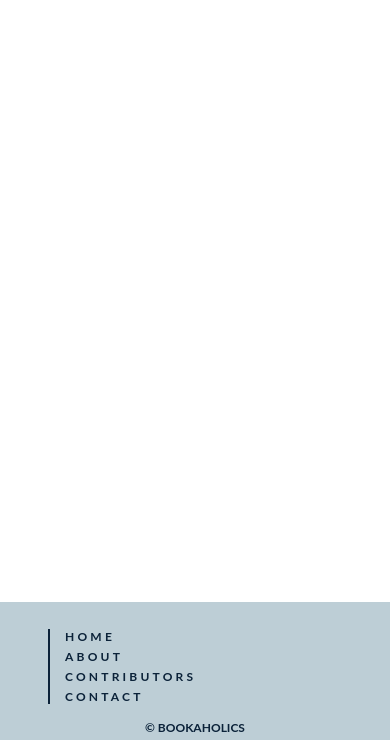
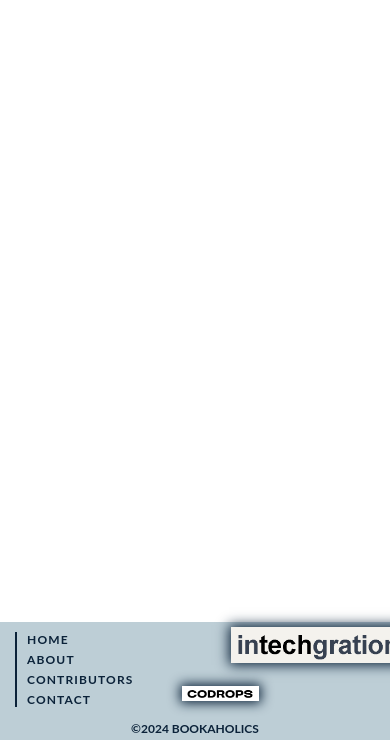
Before and after one commit to In-tech-gration-Cohort-0x02/Bookaholics, a plain HTML site: page index.html in a window 390 px wide. Shown: the part 104-844 px from the top of the page. Drawn offline with Linux system fonts and the light colour scheme; files that its build step writes are made by us from their sources.

Commit message:
modified the whole footer part

```diff
--- a/css/styles/style.css
+++ b/css/styles/style.css
@@ -8,37 +8,47 @@
 	font-weight: normal;
 	font-style: normal;
 }
-
-.footer-container {
+.footer-container{
     background-color: #bdced6;
     color: #0b2239;
     padding:0;
     margin:0;
-    box-sizing: border-box;
     position: fixed;
     left: 0;
     bottom: 0;
     width: 100%;
     font-family: 'Lato', Arial, sans-serif;
 }
-.footer-container-1{
-    justify-content: space-between;
+#footer-main-section{
     display: flex;
-    padding: 0.1rem 3rem;
 }
-
+#footer-section1{
+    flex: 0.5;
+}
+#footer-section2{
+    flex: 3;
+    display: flex;
+    justify-content:space-around
+}
+#footer-section3{
+    display: flex;
+    justify-content: center;
+}
+#footer-links{
+    margin-top: 10px;
+    margin-left: 45px;
+}
 #footer-links ul{
     list-style: none;
     text-transform: uppercase;
     border-left: 2px solid #0b2239;
-    padding-left: 15px;
-    margin-top: 25px;
+    padding-left: 10px;
     letter-spacing: 0.2rem;
-
+    margin-left: 20px;
 }
 #footer-links ul li{
-        padding-bottom: 5px;
-        font-weight: 700;
+    padding-bottom: 5px;
+    font-weight: 700;
 }
 #footer-links ul li:last-child {
     padding-bottom: 0;
@@ -47,18 +57,83 @@
     color: #efeff0;
     cursor: pointer;
 }
+.footer-box{
+    margin-top: 20px;
+    width: 350px;
+    height: 70px;
+    padding: 0.1rem 3rem;
+    /* outline:5px solid rgb(135, 19, 43); */
+    text-align: center;
+}
+.footer-box img{
+    max-width: 100%;
+    height: auto;
+    margin: 0 auto;
+    box-shadow: 0 0 12px 2px #0b2239;
+}
+.footer-box img:hover{
+    transform: scale(1.1);
+    display: inline-block;
+}
+#img-cordrop {
+    width: 100%;
+    height: auto;
+    margin: 0 auto;
+    box-shadow: 0 0 12px 2px #0b2239;
+}
+.footer-box a{
+    color: #0b2239;
+    font-size: 15px;
+    list-style: none;
+    text-transform: uppercase;
+    font-weight: 700;
+    \font-weight: 700;
+}
 #footer-copyright {
     color: #0b2239;
     font-weight: 700;
     text-align: center;
     padding-top: 2px;
-    padding-bottom: 0.5px;
-    margin-bottom: 5px;
+    padding: 2px;
+    margin-bottom:2px;
 }
+
 @media screen and (max-width: 1000px) {
     footer div{
         display: flex;
-        flex-direction: column;
         font-size: 12px;
     }
+    #footer-links{
+        margin-left: 15px;
+        margin-right: 10px;
+    }
+    #footer-links ul{
+        margin-top: 0;
+        margin-left: 0;
+        letter-spacing:0.03cm;
+    }
+    #footer-section2{
+        display: flex;
+        flex-direction: column;
+        align-items: center;
+    }
+    #footer-section2 .footer-box{
+        flex: 1;
+        margin: 0;
+        padding:0;
+    }
+    .footer-box {
+        display: flex;
+        align-items: center;
+    }
+    .footer-box img{
+        justify-content: center;
+        margin: 0;
+        width: 50%;
+    }
+    #img-cordrop{
+        width: 50%;
+        justify-content: center;
+        margin: 0;
+    }
 }
--- a/index.html
+++ b/index.html
@@ -30,19 +30,30 @@
 </head>
 <body>
   <footer class="footer-container">
-    <div class="footer-container-1">
+    <div id="footer-main-section">
+      <div id="footer-section1">
         <section id="footer-links">
-            <ul class="footer-ul">
+            <ul>
                 <li>home</li>
                 <li>about</li>
                 <li>contributors</li>
                 <li>contact</li>
             </ul>
         </section>
+     </div>
+
+     <div id="footer-section2">
+        <section class="footer-box"><a href="https://intechgration.io/"  target="_blank"><img src="assets/in-tech-gration.png"></a>
+        </section>
+
+        <section class="footer-box"><a href="https://tympanus.net/codrops/"  target="_blank"><img id="img-cordrop" src="assets/cordrops.png" alt=""></a>
+        </section>
+      </div>
     </div>
-    <div class="footer-container-2">
-        <div id="footer-copyright" class="footer-letter-spaced">&copy; BOOKAHOLICS</div>
-    </div>
+
+  <div id="footer-section3">
+    <div id="footer-copyright">&copy;2024 BOOKAHOLICS</div>
+</div>
 </footer>
 </body>
 </html>
```
Also changed, not shown: assets/cordrops.png (added), assets/in-tech-gration.png (added).
